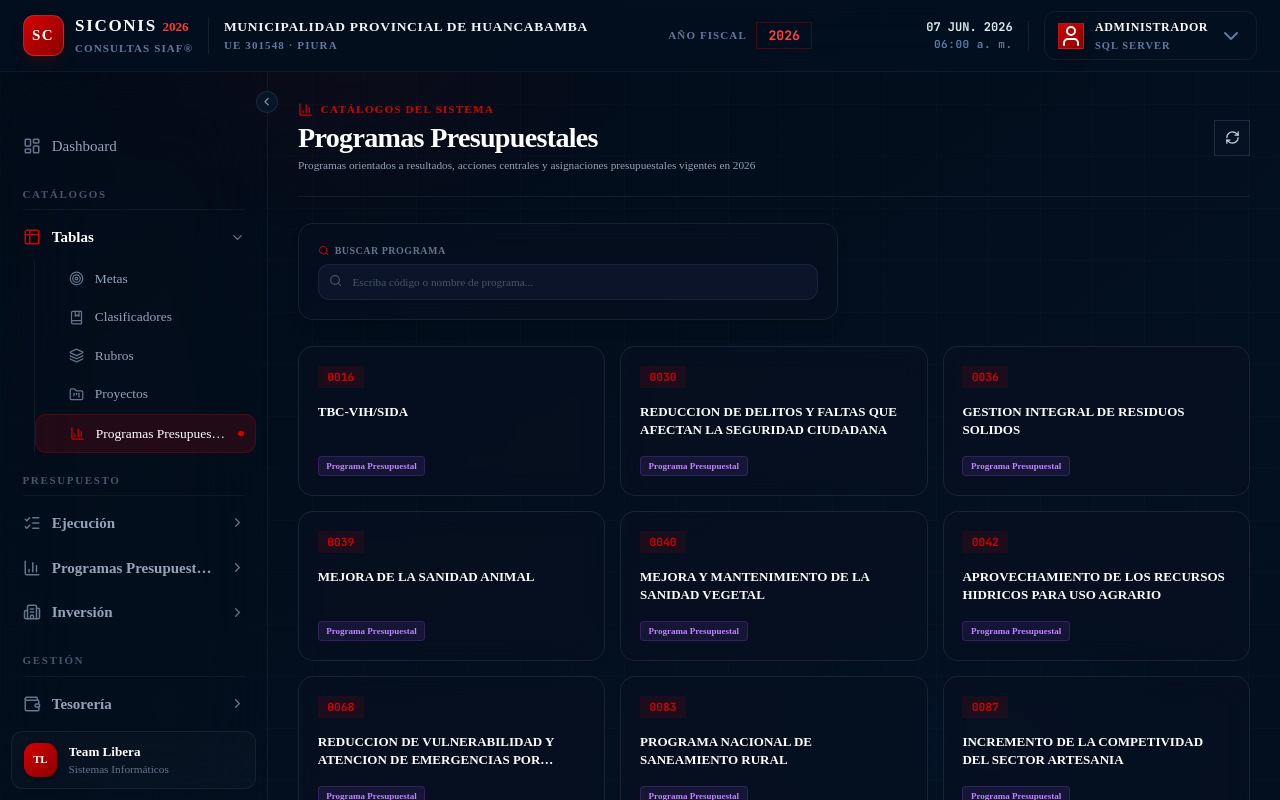
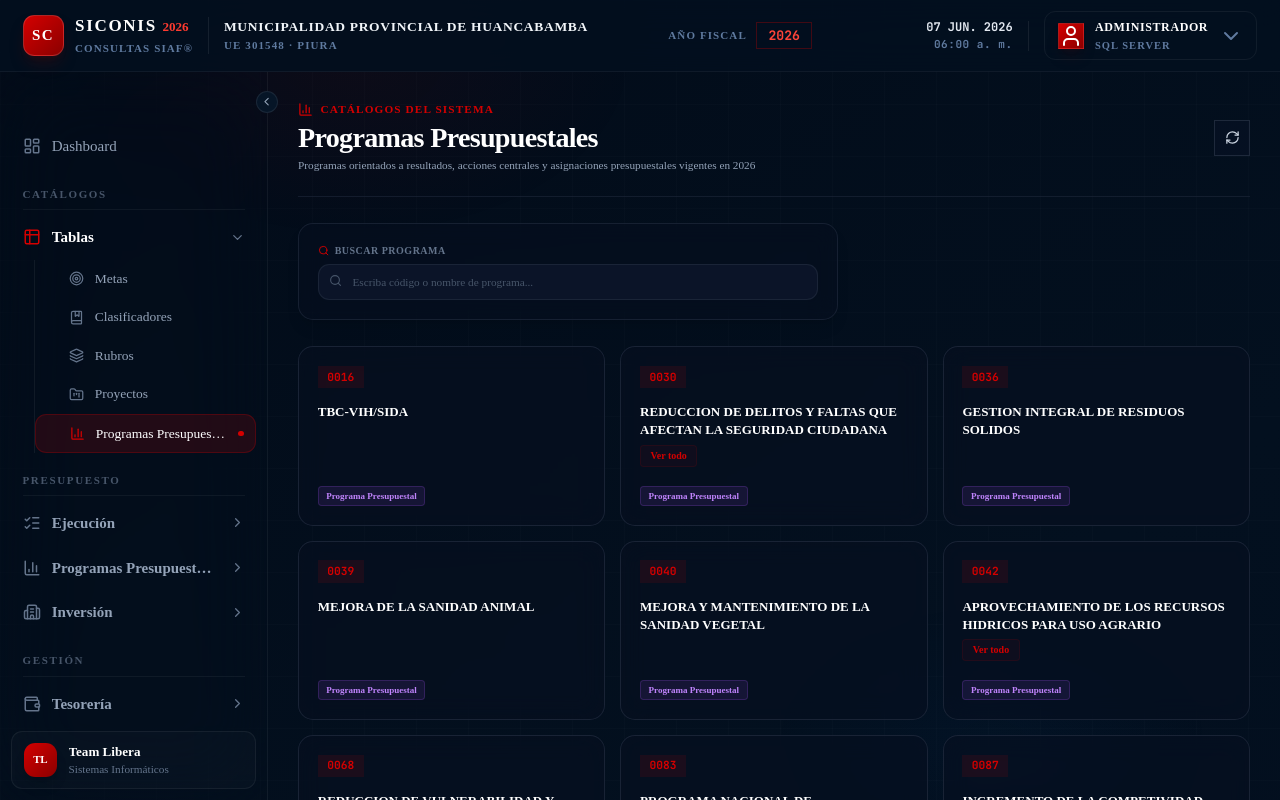
Before and after one commit to DraxLuis/SWSiconis2026-Web, a Next.js app: page /tablas/programas in a window 1280 px wide. Shown: the top 800 px of the page. Built offline with nearby package versions, Linux system fonts and the light colour scheme.

Commit message:
feat: añadir boton Ver todo / Ver menos para nombres truncados en tarjetas de catalogos

```diff
--- a/src/app/tablas/programas/page.tsx
+++ b/src/app/tablas/programas/page.tsx
@@ -14,6 +14,11 @@ export default function ProgramasCatalogPage() {
   const [programas, setProgramas] = useState<Programa[]>([]);
   const [search, setSearch] = useState('');
   const [copiedId, setCopiedId] = useState<string | null>(null);
+  const [expandedIds, setExpandedIds] = useState<Record<string, boolean>>({});
+
+  const toggleExpand = (id: string) => {
+    setExpandedIds(prev => ({ ...prev, [id]: !prev[id] }));
+  };
 
   const fetchData = async () => {
     setLoading(true);
@@ -119,10 +124,13 @@ export default function ProgramasCatalogPage() {
             </div>
           </div>
         ) : (
-          filtered.map(prog => (
+          filtered.map(prog => {
+            const isExpanded = !!expandedIds[prog.progppto];
+            const isLong = prog.nombre.length > 55;
+            return (
               <div
                 key={prog.progppto}
-              className="group relative p-5 rounded-2xl border border-slate-800/80 bg-[#081020]/60 hover:bg-[#0c162b]/80 backdrop-blur-md transition-all duration-300 hover:border-[#d40000]/40 hover:shadow-[0_0_20px_rgba(212,0,0,0.05)] flex flex-col justify-between h-40"
+                className="group relative p-5 rounded-2xl border border-slate-800/80 bg-[#081020]/60 hover:bg-[#0c162b]/80 backdrop-blur-md transition-all duration-300 hover:border-[#d40000]/40 hover:shadow-[0_0_20px_rgba(212,0,0,0.05)] flex flex-col justify-between min-h-[10rem] h-auto"
               >
                 <div>
                   <div className="flex justify-between items-start">
@@ -141,17 +149,29 @@ export default function ProgramasCatalogPage() {
                       )}
                     </button>
                   </div>
-                <h3 className="font-bold text-white text-[13px] group-hover:text-[#d40000] transition-colors leading-snug mt-3.5 line-clamp-2" title={prog.nombre}>
+                  <h3 className={cn(
+                    "font-bold text-white text-[13px] group-hover:text-[#d40000] transition-colors leading-snug mt-3.5",
+                    isExpanded ? "" : "line-clamp-2"
+                  )} title={prog.nombre}>
                     {prog.nombre}
                   </h3>
+                  {isLong && (
+                    <button
+                      onClick={() => toggleExpand(prog.progppto)}
+                      className="text-[#d40000] hover:text-[#ff3b3b] text-[10px] font-extrabold mt-1.5 transition-colors focus:outline-none flex items-center gap-1 bg-[#d40000]/5 px-2.5 py-0.5 rounded border border-[#d40000]/10 w-fit"
+                    >
+                      {isExpanded ? 'Ver menos' : 'Ver todo'}
+                    </button>
+                  )}
                 </div>
-              <div className="mt-3">
+                <div className="mt-4">
                   <span className={cn('inline-flex px-2 py-0.5 rounded text-[9px] font-bold border', getProgramBadgeCls(prog.progppto))}>
                     {getProgramType(prog.progppto)}
                   </span>
                 </div>
               </div>
-          ))
+            );
+          })
         )}
       </div>
     </div>
--- a/src/app/tablas/proyectos/page.tsx
+++ b/src/app/tablas/proyectos/page.tsx
@@ -16,6 +16,11 @@ export default function ProyectosCatalogPage() {
   const [search, setSearch] = useState('');
   const [filterTipo, setFilterTipo] = useState('Producto');
   const [copiedId, setCopiedId] = useState<string | null>(null);
+  const [expandedIds, setExpandedIds] = useState<Record<string, boolean>>({});
+
+  const toggleExpand = (id: string) => {
+    setExpandedIds(prev => ({ ...prev, [id]: !prev[id] }));
+  };
 
   const fetchData = async () => {
     setLoading(true);
@@ -152,10 +157,13 @@ export default function ProyectosCatalogPage() {
             </div>
           </div>
         ) : (
-          filtered.map(proj => (
+          filtered.map(proj => {
+            const isExpanded = !!expandedIds[proj.codigo];
+            const isLong = proj.nombre.length > 55;
+            return (
               <div
                 key={proj.codigo}
-              className="group relative p-5 rounded-2xl border border-slate-800/80 bg-[#081020]/60 hover:bg-[#0c162b]/80 backdrop-blur-md transition-all duration-300 hover:border-[#d40000]/40 hover:shadow-[0_0_20px_rgba(212,0,0,0.05)] flex flex-col justify-between h-40"
+                className="group relative p-5 rounded-2xl border border-slate-800/80 bg-[#081020]/60 hover:bg-[#0c162b]/80 backdrop-blur-md transition-all duration-300 hover:border-[#d40000]/40 hover:shadow-[0_0_20px_rgba(212,0,0,0.05)] flex flex-col justify-between min-h-[10rem] h-auto"
               >
                 <div>
                   <div className="flex justify-between items-start">
@@ -174,17 +182,29 @@ export default function ProyectosCatalogPage() {
                       )}
                     </button>
                   </div>
-                <h3 className="font-bold text-white text-[13px] group-hover:text-[#d40000] transition-colors leading-snug mt-3.5 line-clamp-2" title={proj.nombre}>
+                  <h3 className={cn(
+                    "font-bold text-white text-[13px] group-hover:text-[#d40000] transition-colors leading-snug mt-3.5",
+                    isExpanded ? "" : "line-clamp-2"
+                  )} title={proj.nombre}>
                     {proj.nombre}
                   </h3>
+                  {isLong && (
+                    <button
+                      onClick={() => toggleExpand(proj.codigo)}
+                      className="text-[#d40000] hover:text-[#ff3b3b] text-[10px] font-extrabold mt-1.5 transition-colors focus:outline-none flex items-center gap-1 bg-[#d40000]/5 px-2.5 py-0.5 rounded border border-[#d40000]/10 w-fit"
+                    >
+                      {isExpanded ? 'Ver menos' : 'Ver todo'}
+                    </button>
+                  )}
                 </div>
-              <div className="mt-3">
+                <div className="mt-4">
                   <span className={cn('inline-flex px-2 py-0.5 rounded text-[9px] font-bold border', getTipoBadgeCls(proj.tipo))}>
                     {proj.tipo}
                   </span>
                 </div>
               </div>
-          ))
+            );
+          })
         )}
       </div>
     </div>
```
Lines whose indentation alone changed are shown as unchanged.
